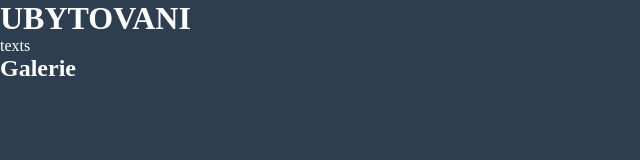
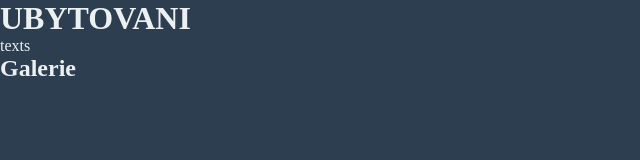
Before and after one commit to Tadnac/tadnac.github.io, a plain HTML site: page index.html in a window 1280 px wide. Shown: the full height of the page, 0-640 px from the left. Drawn offline with Linux system fonts and the light colour scheme.

Commit message:
Update style.css

```diff
--- a/resources/css/style.css
+++ b/resources/css/style.css
@@ -9,5 +9,5 @@ body {
   text-transform: uppercase;
 }
 h1, h2,h3,p{
-  color: #FFFFFF;
+  color: #ECF0F1;
 }
```
